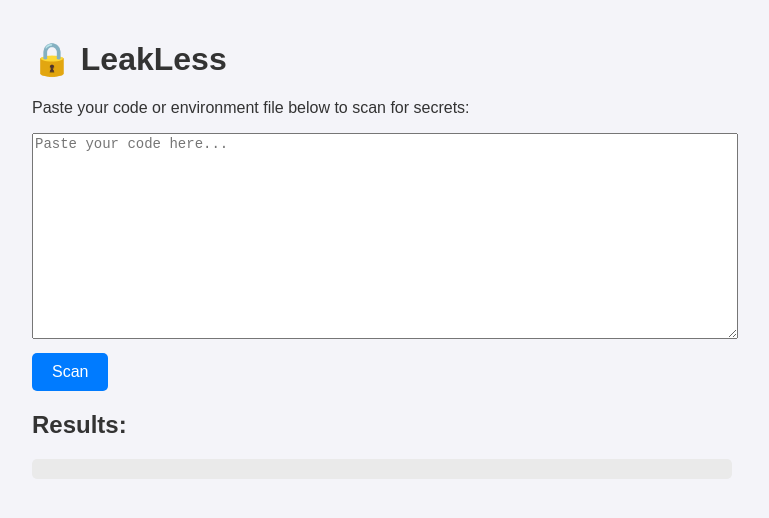
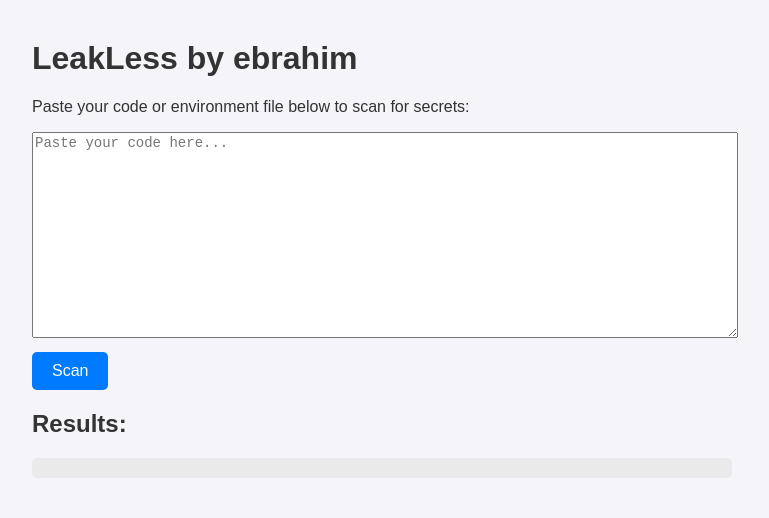
Before and after one commit to Ebrahimmahmood/Leakless, a website: page index.html in a window 1280 px wide. Shown: the whole page, without its empty margins (258-1027 px from the left). Drawn offline with Linux system fonts and the light colour scheme.

Commit message:
Add files via upload

```diff
--- a/index.html
+++ b/index.html
@@ -3,11 +3,11 @@
 <head>
   <meta charset="UTF-8">
   <meta name="viewport" content="width=device-width, initial-scale=1.0">
-  <title>LeakLess - Secret Scanner</title>
+  <title>LeakLess by ebrahim - Secret Scanner</title>
   <link rel="stylesheet" href="style.css">
 </head>
 <body>
-  <h1>🔒 LeakLess</h1>
+  <h1>LeakLess by ebrahim</h1>
   <p>Paste your code or environment file below to scan for secrets:</p>
   <textarea id="inputText" placeholder="Paste your code here..."></textarea>
   <button id="scanBtn">Scan</button>
```
